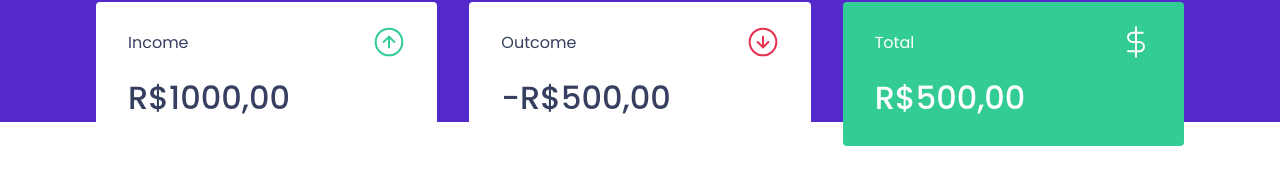
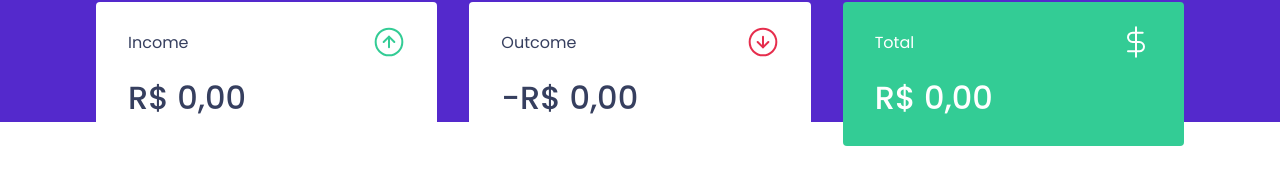
Before and after one commit to saullbrandao/dtmoney, a React (Create React App) app: page / in a window 1280 px wide. Shown: the part 150-322 px from the top of the page. Built offline with nearby package versions, Linux system fonts and the light colour scheme; no server answers; what miragejs would draw is missing.

Commit message:
feat: get summary data from the Transactions context

```diff
--- a/src/Components/Summary/index.tsx
+++ b/src/Components/Summary/index.tsx
@@ -2,8 +2,35 @@ import * as S from './styles'
 import incomeImg from '../../assets/income.svg'
 import outcomeImg from '../../assets/outcome.svg'
 import totalImg from '../../assets/total.svg'
+import { useTransactions } from '../../hooks/useTransactions'
 
 export const Summary = () => {
+  const { transactions } = useTransactions()
+
+  const summary = transactions.reduce(
+    (acc, transaction) => {
+      switch (transaction.type) {
+        case 'deposit':
+          acc.income += transaction.amount
+          acc.total += transaction.amount
+          break
+        case 'withdraw':
+          acc.outcome += transaction.amount
+          acc.total -= transaction.amount
+          break
+        default:
+          break
+      }
+
+      return acc
+    },
+    {
+      income: 0,
+      outcome: 0,
+      total: 0,
+    },
+  )
+
   return (
     <S.Container>
       <S.SummaryBox>
@@ -11,21 +38,37 @@ export const Summary = () => {
           <p>Income</p>
           <img src={incomeImg} alt="Income" />
         </header>
-        <strong>R$1000,00</strong>
+        <strong>
+          {new Intl.NumberFormat('pt-BR', {
+            style: 'currency',
+            currency: 'BRL',
+          }).format(summary.income)}
+        </strong>
       </S.SummaryBox>
       <S.SummaryBox>
         <header>
           <p>Outcome</p>
           <img src={outcomeImg} alt="Outcome" />
         </header>
-        <strong>-R$500,00</strong>
+        <strong>
+          -
+          {new Intl.NumberFormat('pt-BR', {
+            style: 'currency',
+            currency: 'BRL',
+          }).format(summary.outcome)}
+        </strong>
       </S.SummaryBox>
       <S.SummaryBox className="highlight-bg">
         <header>
           <p>Total</p>
           <img src={totalImg} alt="Total" />
         </header>
-        <strong>R$500,00</strong>
+        <strong>
+          {new Intl.NumberFormat('pt-BR', {
+            style: 'currency',
+            currency: 'BRL',
+          }).format(summary.total)}
+        </strong>
       </S.SummaryBox>
     </S.Container>
   )
```
